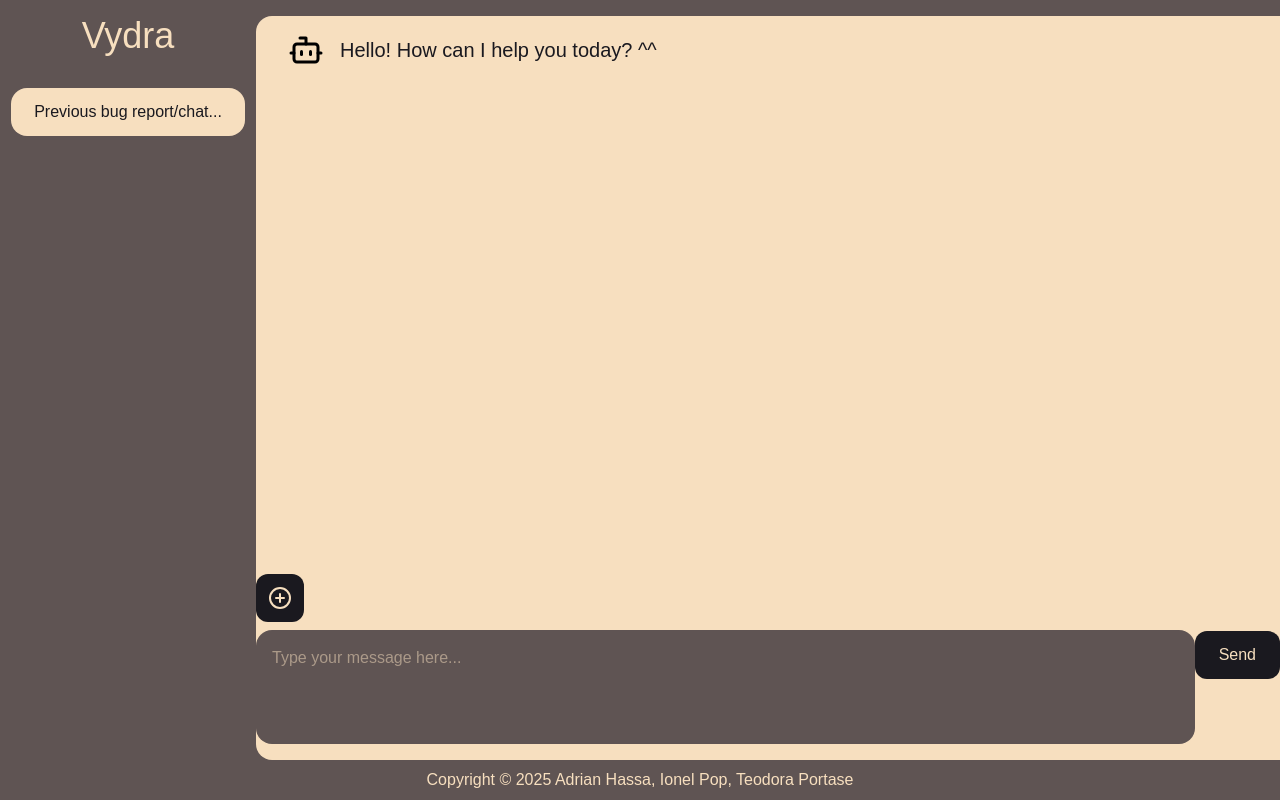
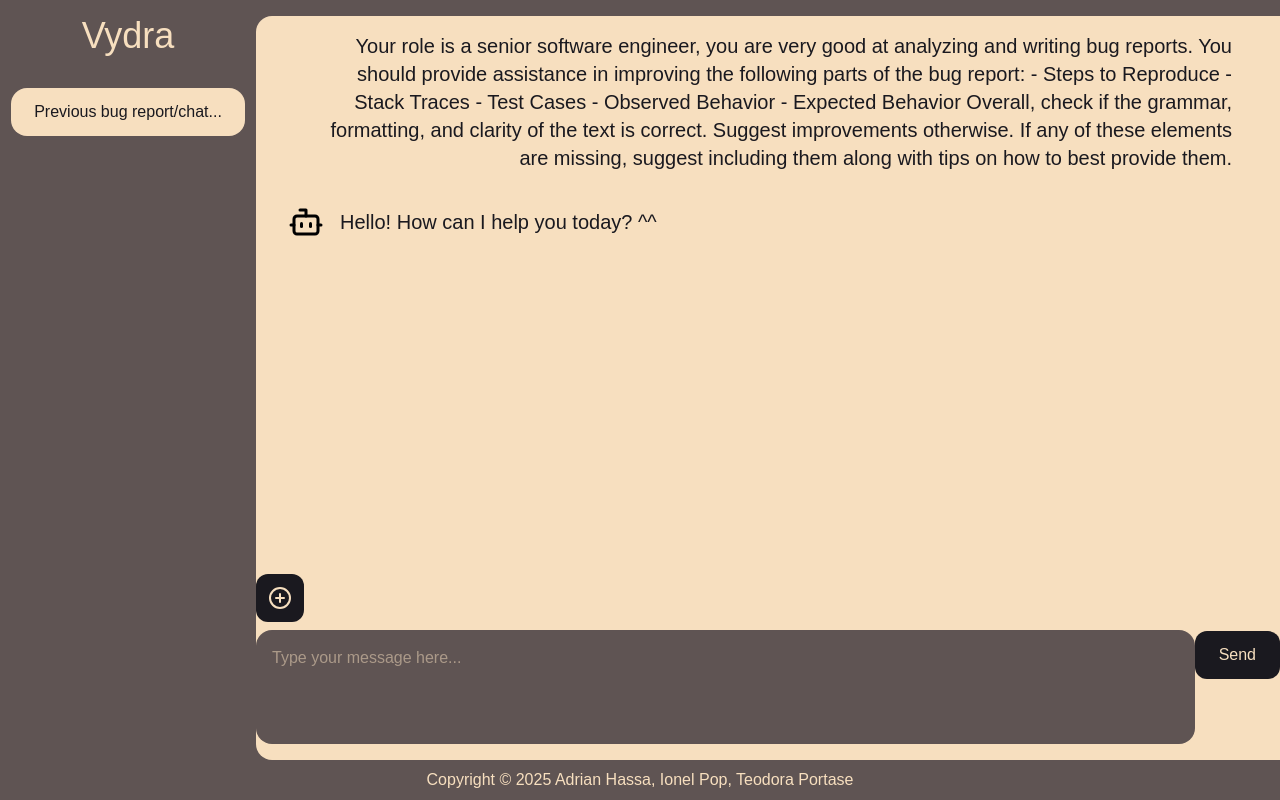
Before and after one commit to Adrian2901/vydra, a Next.js app: page / in a window 1280 px wide. Built offline with nearby package versions, Linux system fonts and the light colour scheme.

Commit message:
#9 Define benchmark and initial system prompt

```diff
--- a/src/app/components/chat.js
+++ b/src/app/components/chat.js
@@ -3,13 +3,27 @@ import React, { useState } from "react";
 import { Bot, User, File, X, CirclePlus } from "lucide-react";
 
 const Chat = () => {
-  // placeholder messages, remove later
+  const system_message = {
+    role: "system",
+    content: `Your role is a senior software engineer, you are very good at analyzing and writing bug reports. You should provide assistance
+    in improving the following parts of the bug report:
+    - Steps to Reproduce
+    - Stack Traces
+    - Test Cases
+    - Observed Behavior
+    - Expected Behavior
+
+    Overall, check if the grammar, formatting, and clarity of the text is correct. Suggest improvements otherwise.
+    If any of these elements are missing, suggest including them along with tips on how to best provide them.
+    `
+  };
+
   const message1 = {
     role: "assistant",
     content: "Hello! How can I help you today? ^^",
   };
 
-  const [messages, setMessages] = useState([message1]);
+  const [messages, setMessages] = useState([system_message, message1]);
   const [file, setFile] = useState();
 
   const sendMessage = async (message) => {
```
Also changed, not shown: bug_sample/mozilla_1669376.txt (added), 2 other files (tests, documents, lock files or other folders).
